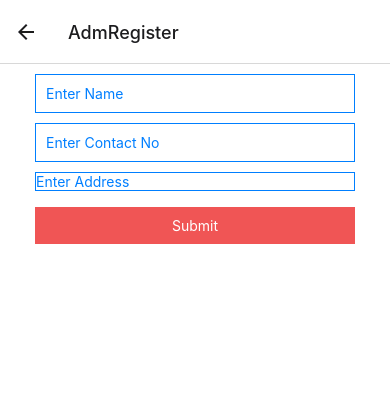
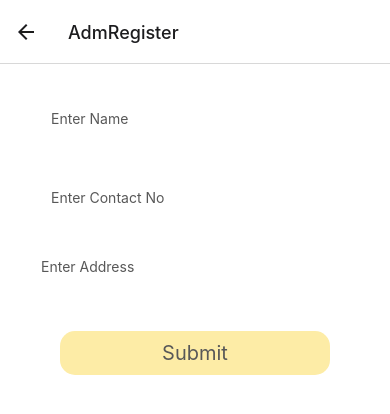
Before and after one commit to SophiaSilveira/Final.Project_React-Native, a React Native app in the folder ProfetaDoRango/: screen /AdmRegister in a window 390 px wide. Shown: the top 414 px of the page. Built offline with nearby package versions, Linux system fonts and the light colour scheme; what react-native-sqlite-storage would draw is missing.

Commit message:
'edicaoJoao'

```diff
--- a/ProfetaDoRango/src/components/Mybutton.js
+++ b/ProfetaDoRango/src/components/Mybutton.js
@@ -16,15 +16,17 @@ const Mybutton = (props) => {
 const styles = StyleSheet.create({
   button: {
     alignItems: 'center',
-    backgroundColor: '#f05555',
+    backgroundColor: '#fdeca6',
     color: '#ffffff',
     padding: 10,
-    marginTop: 16,
-    marginLeft: 35,
-    marginRight: 35,
+    marginTop: 50,
+    marginLeft: 60,
+    marginRight: 60,
+    borderRadius: 15
   },
   text: {
-    color: '#ffffff',
+    color: '#585858',
+    fontSize: 20
   },
 });
 
--- a/ProfetaDoRango/src/components/Mytextinput.js
+++ b/ProfetaDoRango/src/components/Mytextinput.js
@@ -7,14 +7,17 @@ const Mytextinput = (props) => {
       style={{
         marginLeft: 35,
         marginRight: 35,
-        marginTop: 10,
-        borderColor: '#007FFF',
+        marginTop: 30,
+        padding: 5,
+        borderColor: '#fff',
         borderWidth: 1,
+        borderRadius: 10,
+        backgroundColor: '#fff',
       }}>
       <TextInput
         underlineColorAndroid="transparent"
         placeholder={props.placeholder}
-        placeholderTextColor="#007FFF"
+        placeholderTextColor="#585858"
         keyboardType={props.keyboardType}
         onChangeText={props.onChangeText}
         returnKeyType={props.returnKeyType}
--- a/ProfetaDoRango/src/pages/UserLogin/index.js
+++ b/ProfetaDoRango/src/pages/UserLogin/index.js
@@ -52,27 +52,28 @@ const AdmLogin = ({navigation}) => {
   return (
     <SafeAreaView style={styles.container}>
       <View style={styles.container}>
+      <View style={styles.logo}></View>
         <View style={styles.container}>
           <ScrollView keyboardShouldPersistTaps="handled">
             <KeyboardAvoidingView
               behavior="padding"
               style={styles.keyboard}>
               <Mytextinput
-                placeholder="Enter Name"
+                placeholder="Coloque seu Nome Completo"
                 style={styles.padding}
                 onChangeText={
                   (inputUserName) => setInputUserName(inputUserName)
                 }
               />
               <Mytextinput
-                placeholder="Enter Password"
-                style={{padding: 10}}
+                placeholder="Coloque sua Senha"
+                style={styles.padding}
                 onChangeText={
                   (inputUserPassword) => setInputUserPassword(inputUserPassword)
                   }
                />
               <Mybutton
-                title="Search User"
+                title="Entrar"
                 customClick={searchUser}
               />
             </KeyboardAvoidingView>
@@ -91,6 +92,18 @@ const AdmLogin = ({navigation}) => {
 const styles = StyleSheet.create({
     container: {
       flex: 1,
+      backgroundColor: '#ff9939',
+      alignItems: 'center',
+    },
+
+    logo: {
+      flex: 1,
+      backgroundColor: '#fff',
+      width: 50,
+      borderRadius: 100,
+      marginTop: 20,
+      marginBottom: 0,
+
     },
 
     keyboard:{
@@ -100,6 +113,7 @@ const styles = StyleSheet.create({
 
     padding: {
       padding: 10,
+      fontSize: 20,
     },
 
 });
--- a/ProfetaDoRango/src/pages/UserOption/index.js
+++ b/ProfetaDoRango/src/pages/UserOption/index.js
@@ -2,22 +2,27 @@ import React from 'react';
 import {View,
         Text,
         StyleSheet,
-        TouchableOpacity} from 'react-native';
+        TouchableOpacity,
+        StatusBar} from 'react-native';
 
 
 function UserOption({navigation}) {
   return (
     <View style = {styles.container}>
-      <Text>User Option</Text>
+    <StatusBar hidden />
+      <View style={styles.logo}></View>
+      <Text style={styles.presentation}>O Profeta do Rango é o aplicativo culinário para você, indeciso ou não, chefe de cozinha iniciante ou profissional a decidir seu prato(rango) do dia ou simplesmente aprender a cozinhar aquele prato pro seu/sua crush ou pra matar aquela vontade. De um jeito simples.</Text>
       <TouchableOpacity
+      style = {styles.buttonOne}
        onPress = { () =>
         navigation.navigate('UserRegister')}>
-        <Text>Ir User Register</Text>
+        <Text style={styles.text}>Ir User Register</Text>
       </TouchableOpacity>
       <TouchableOpacity
+      style = {styles.button}
         onPress = { () =>
           navigation.navigate('UserLogin')}>
-           <Text>Ir User Login</Text>
+           <Text style={styles.text}>Ir User Login</Text>
       </TouchableOpacity>
     </View>
   );
@@ -29,6 +34,47 @@ const styles = StyleSheet.create({
       flex: 1,
       alignItems: 'center',
       justifyContent: 'center',
+      backgroundColor: '#ff9939',
+    },
+
+    logo: {
+      marginBottom: 50,
+      backgroundColor: '#fff',
+      width: 190,
+      height: 190,
+      borderRadius: 100,
+      paddingRight: 7,
+    },
+
+    presentation: {
+      color: '#fff',
+      fontSize: 16,
+      justifyContent: 'space-around',
+      width: 400,
+      textAlign: 'center',
+      fontWeight: 'bold'
+    },
+
+    buttonOne: {
+      marginTop: 40,
+      marginBottom: 30,
+      backgroundColor: '#fff',
+      padding: 20,
+      width: 300,
+      borderRadius: 15,
+    },
+
+    button: {
+      marginTop: 10,
+      marginBottom: 20,
+      backgroundColor: '#fff',
+      padding: 20,
+      width: 300,
+      borderRadius: 15,
+    },
+
+    text: {
+      textAlign: 'center'
     },
   });
 
```
Also changed, not shown: 1 other file (tests, documents, lock files or other folders).
